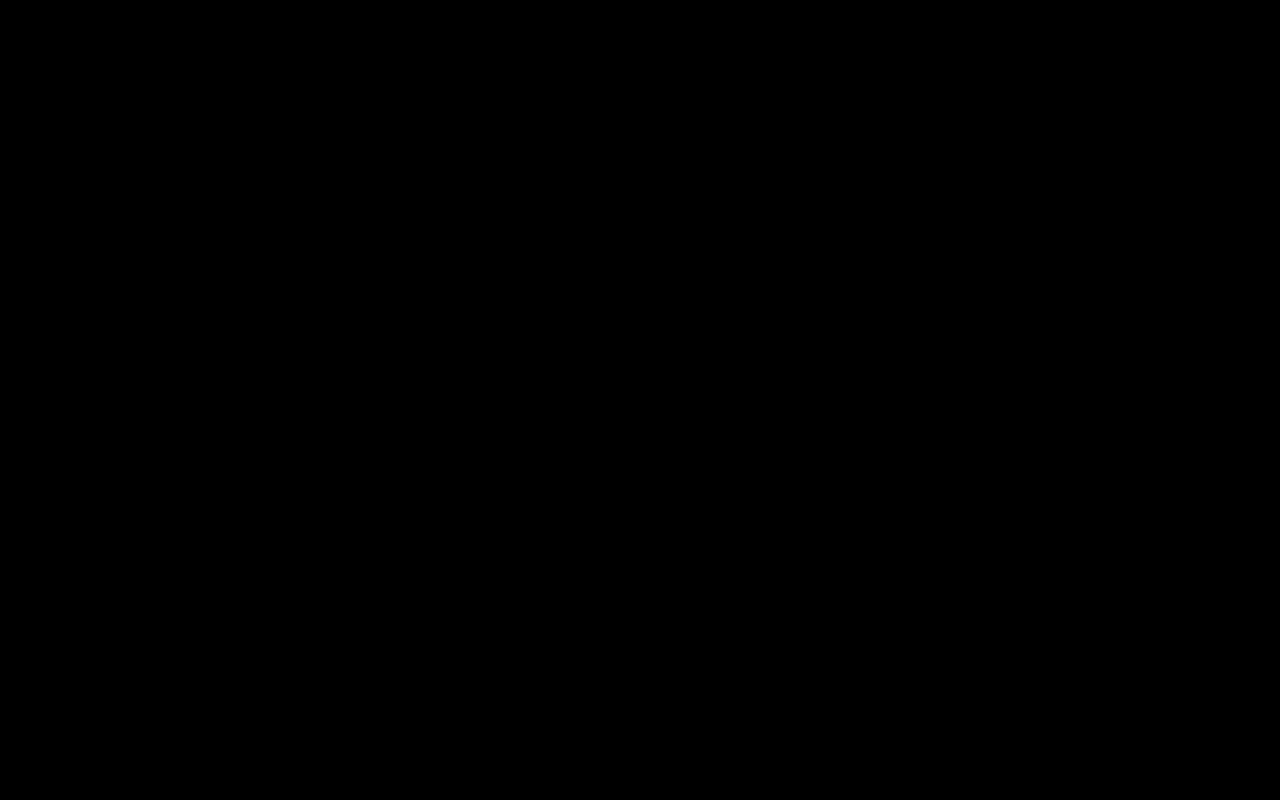
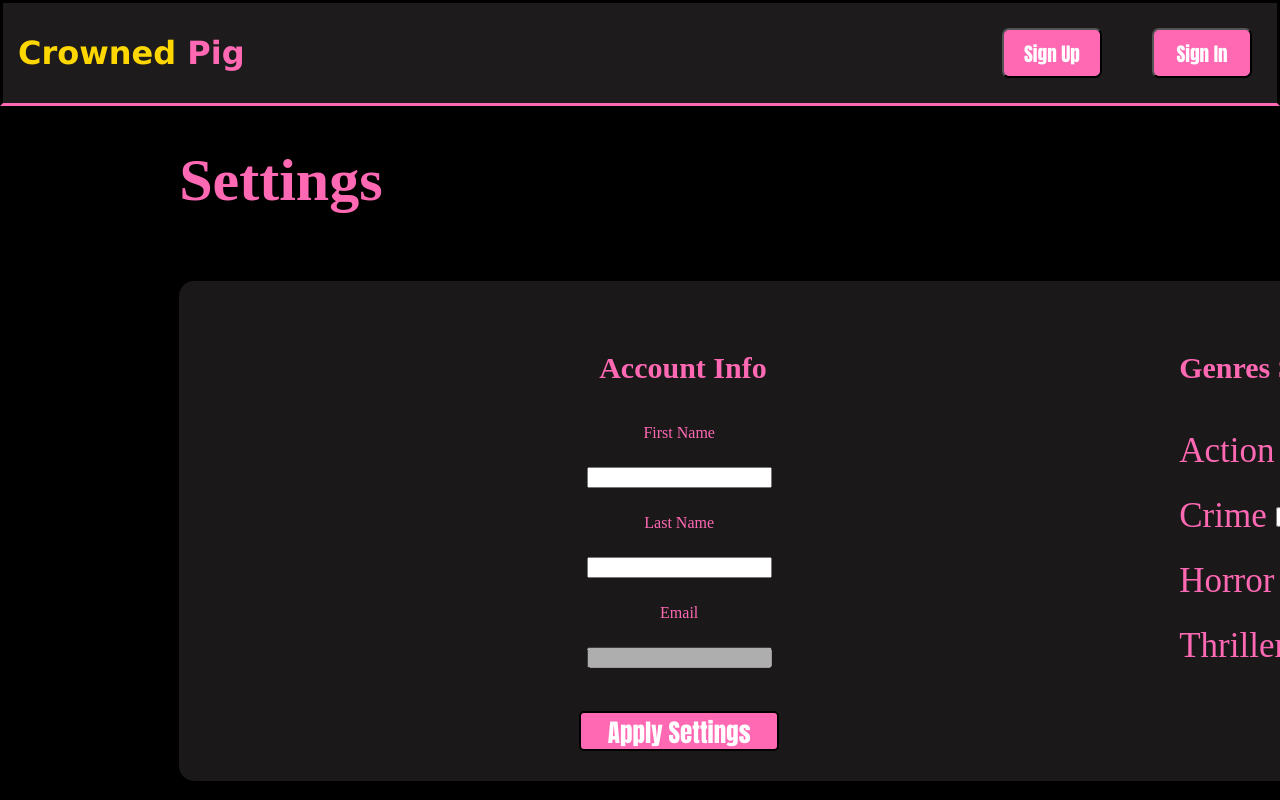
Before and after one commit to WaddlesTheWaffles/ICS4U-Assignment-6, a React (Vite) app: page /settings in a window 1280 px wide. Before the commit this address had no page. Built offline with nearby package versions, Linux system fonts and the light colour scheme.

Commit message:
Changed genrelist to be connected to an account, added same email check in register, completed settings page

```diff
--- a/src/App.jsx
+++ b/src/App.jsx
@@ -6,6 +6,7 @@ import RegisterView from "./Views/RegisterView";
 import LoginView from "./Views/LoginView";
 import MoviesView from "./Views/MoviesView";
 import DetailView from "./Views/DetailView";
+import SettingsView from "./Views/SettingsView";
 
 function App() {
   return (
@@ -13,6 +14,7 @@ function App() {
       <BrowserRouter>
         <Routes>
           <Route path="/" element={<HomeView />} />
+          <Route path="/settings" element={<SettingsView />} />
           <Route path="/register" element={<RegisterView />} />
           <Route path="/login" element={<LoginView />} />
           <Route path="/movies" element={<MoviesView />} />
--- a/src/Components/HeaderSection.css
+++ b/src/Components/HeaderSection.css
@@ -36,6 +36,7 @@ button.inHeader {
     font-family: Impact, Haettenschweiler, 'Arial Narrow Bold', sans-serif;
     font-size: larger;
     border-radius: 7px;
+    height: 50px;
     width: 100px;
     margin: 25px;
 }
--- a/src/Components/HeaderSection.jsx
+++ b/src/Components/HeaderSection.jsx
@@ -1,15 +1,26 @@
 import "./HeaderSection.css";
 import { useNavigate } from "react-router-dom";
+import { useStoreContext } from "../context";
 
 function HeaderSection() {
 
     const navigate = useNavigate();
+    const { currentAccount } = useStoreContext();
 
     return (
         <div className="toolbar" >
             <h1 className="inHeader" onClick={() => navigate('/')} ><span id="gold">Crowned</span> Pig</h1>
-            <button onClick={() => navigate('/register')} className="inHeader" >Sign Up</button>
-            <button onClick={() => navigate('/login')} className="inHeader" >Sign In</button>
+            {Object.keys(currentAccount).length <= 0
+                ? <div>
+                    <button className="inHeader" onClick={() => navigate('/register')} >Sign Up</button>
+                    <button className="inHeader" onClick={() => navigate('/login')} >Sign In</button>
+                </div>
+                : <div>
+                    <button className="inHeader" onClick={() => alert('navigate to cart')} >Cart</button>
+                    <button className="inHeader" onClick={() => navigate('/settings')} >Settings</button>
+                    <button className="inHeader" onClick={() => alert('logout')} >Logout</button>
+                </div>
+            }
         </div>
     )
 }
--- a/src/Context/index.jsx
+++ b/src/Context/index.jsx
@@ -5,12 +5,12 @@ const StoreContext = createContext();
 
 export const StoreProvider = ({ children }) => {
     const [accountList, setAccountList] = useState([]);
-    const [genreList, setGenreList] = useState([]);
-    const [currentEmail, setCurrentEmail] = useState("")
+    const [allGenreList, setAllGenreList] = useState(Map());
+    const [currentAccount, setCurrentAccount] = useState({})
     const [cart, setCart] = useState(Map());
 
     return (
-        <StoreContext.Provider value={{ accountList, setAccountList, genreList, setGenreList, currentEmail, setCurrentEmail, cart, setCart }}>
+        <StoreContext.Provider value={{ accountList, setAccountList, allGenreList, setAllGenreList, currentAccount, setCurrentAccount, cart, setCart }}>
             {children}
         </StoreContext.Provider>
     );
--- a/src/Views/LoginView.jsx
+++ b/src/Views/LoginView.jsx
@@ -7,7 +7,7 @@ import HeaderSection from "../Components/HeaderSection";
 function LoginView() {
     const navigate = useNavigate();
     const { accountList, setAccountList } = useStoreContext();
-    const { currentEmail, setCurrentEmail } = useStoreContext()
+    const { currentAccount, setCurrentAccount } = useStoreContext()
     const [email, setEmail] = useState("");
     const [password, setPassword] = useState("");
 
@@ -18,7 +18,7 @@ function LoginView() {
         } else if (accountList.find(account => account.email === email)) { //Checks if the email exist inside the list
             const accountIndex = accountList.findIndex(account => account.email === email)
             if ((email === accountList[accountIndex].email) && (password === accountList[accountIndex].password)) {
-                setCurrentEmail(email);
+                setCurrentAccount(accountList[accountIndex]);
                 navigate('/movies')
 
             } else {
--- a/src/Views/MoviesView.jsx
+++ b/src/Views/MoviesView.jsx
@@ -8,9 +8,11 @@ import DetailView from './DetailView.jsx'
 import "./MoviesView.css"
 
 function MoviesView() {
-   const { genreList, setGenreList } = useStoreContext();
+   const { allGenreList, setAllGenreList } = useStoreContext();
+   const { currentAccount } = useStoreContext();
+   const genreList = allGenreList.get(currentAccount.email); //gets the array of genres associated with the email
 
-   const [genreSelected, setGenreSelected] = useState(genreList[0].id); //Uses the first movie in the list as a default
+   const [genreSelected, setGenreSelected] = useState(genreList[0].id); //Uses the first genre in the list as a default
    const [movieIdClicked, setMovieIdClicked] = useState(912649); //Uses Venom last dance as default movie
    const [detailViewDisplayed, setdetailViewDisplayed] = useState(false);
    const [clickedFromFeature, setClickedFromFeature] = useState(false);
@@ -33,8 +35,8 @@ function MoviesView() {
    return (
       <div>
          <HeaderSection />
-         <div className='welcomeTitle'>
-            <h1>Welcome</h1>
+         <div>
+            <h1 className='welcomeTitle' >Welcome {currentAccount.firstName} {currentAccount.lastName}</h1>
          </div>
          <div className='genreSection'>
             <div className='genreList' >
--- a/src/Views/RegisterView.jsx
+++ b/src/Views/RegisterView.jsx
@@ -7,7 +7,7 @@ import HeaderSection from "../Components/HeaderSection";
 function RegisterView() {
 
     const navigate = useNavigate();
-    const { genreList, setGenreList } = useStoreContext();
+    const { allGenreList, setAllGenreList } = useStoreContext();
     const { accountList, setAccountList } = useStoreContext();
 
     const totalGenreList = [
@@ -35,12 +35,12 @@ function RegisterView() {
     const [chosenGenreList, setChosenGenreList] = useState([]);
 
     function submitForm() {
-
+        if (!sameEmailChecker()) {
             if (rePasswordCheck()) {
                 if (chosenGenreList.length < 10) {
                     alert('Please select minimum 10 genres');
                 } else {
-                setGenreList(chosenGenreList);
+                    setAllGenreList((prevList) => prevList.set(email, chosenGenreList));
                     setAccountList(prevList => { //Creates an object filled with info and adds it the to account list
 
                         return [...prevList, {
@@ -55,6 +55,9 @@ function RegisterView() {
             } else {
                 alert('Passwords are not the same');
             }
+        } else {
+            alert('This email is already in use');
+        }
     }
 
     function rePasswordCheck() {
@@ -65,7 +68,17 @@ function RegisterView() {
         }
     }
 
-    function renderCheckBoxes() {
+    function sameEmailChecker() {
+
+        for (let i = 0; i < accountList.length; i++) {
+            if (accountList[i].email == email) {
+                return true
+            }
+        }
+        return false
+    }
+
+    function renderCheckboxes() {
         return totalGenreList.map((genre) => (
             <div key={genre.id} className="checkBoxLabelPair">
                 <label htmlFor={(genre.genreName).toLowerCase() + "Genre"} >{genre.genreName}</label>
@@ -112,7 +125,7 @@ function RegisterView() {
                     <input required className="infoBoxesReg" id="rePasswordInfoBox" type="password" value={rePassword} onChange={(event) => { setRePassword(String(event.target.value)) }} />
 
                     <div className="genreCheckList">
-                        {renderCheckBoxes()}
+                        {renderCheckboxes()}
                     </div>
 
                     <input className="registerButtonReg" type="submit" value={"Register"} />
--- /dev/null
+++ b/src/Views/SettingsView.css
@@ -0,0 +1,105 @@
+.pageTitle {
+    color: hotpink;
+    font-size: 60px;
+    margin-left: 14%;
+}
+
+.infoTitle {
+    color: hotpink;
+    font-size: 30px;
+    position: absolute;
+    margin-left: 21%;
+    margin-top: -3%;
+}
+
+.genreTitle {
+    color: hotpink;
+    font-size: 30px;
+    position: absolute;
+    margin-left: 0%;
+    margin-top: -4%;
+}
+
+.settingsForm {
+    background-color: rgb(26, 24, 25);
+    border-radius: 15px;
+    position: fixed;
+    margin-left: 14%;
+    margin-top: 2%;
+    height: 500px;
+    width: 2000px;
+    display: grid;
+    grid-template-columns: repeat(2, 1fr);
+}
+
+.accountInfo {
+    margin-top: 13%;
+    display: flex;
+    flex-direction: column;
+}
+
+.settingsBoxLabel {
+    margin: auto;
+    color: hotpink;
+}
+
+.settingsInfoBox {
+    margin: auto;
+}
+
+.genresSelection {
+    margin-top: 15%;
+    display: grid;
+    grid-template-rows: repeat(4, 1fr);
+    grid-template-columns: repeat(4, 1fr);
+    gap: 10px;
+}
+
+.checkBoxLabelPair {
+    margin: auto;
+}
+
+.labelCheckboxPair label {
+    color: hotpink;
+    font-size: 35px;
+}
+
+.labelCheckboxPair input {
+    height: 20px;
+    width: 30px;
+}
+
+.settingsForm button {
+    margin: auto;
+}
+
+.applyButton {
+    background-color: hotpink;
+    color: white;
+    font-size: 25px;
+    font-family: Impact, Haettenschweiler, 'Arial Narrow Bold', sans-serif;
+    border-radius: 5px;
+    border-style: solid;
+
+    height: 40px;
+    width: 200px;
+}
+
+.backButtonSettings {
+    background-color: hotpink;
+    color: white;
+    font-size: 30px;
+    font-family: Impact, Haettenschweiler, 'Arial Narrow Bold', sans-serif;
+    border-radius: 5px;
+    border-style: solid;
+
+    position: relative;
+    height: 40px;
+    width: 125px;
+    left: -9%;
+}
+
+.settingsForm button:hover {
+    border-color: goldenrod;
+    border-width: 3px;
+}
--- /dev/null
+++ b/src/Views/SettingsView.jsx
@@ -0,0 +1,110 @@
+import "./SettingsView.css";
+import HeaderSection from "../Components/HeaderSection";
+import { useState } from "react";
+import { useNavigate } from "react-router-dom";
+import { useStoreContext } from "../context";
+
+function SettingsView() {
+
+    const navigate = useNavigate();
+    const { allGenreList, setAllGenreList } = useStoreContext();
+    const { accountList, setAccountList } = useStoreContext();
+    const { currentAccount, setCurrentAccount } = useStoreContext();
+
+    const totalGenreList = [
+        { "genreName": "Action", "id": 28 },
+        { "genreName": "Adventure", "id": 12 },
+        { "genreName": "Animation", "id": 16 },
+        { "genreName": "Comedy", "id": 35 },
+        { "genreName": "Crime", "id": 80 },
+        { "genreName": "Family", "id": 10751 },
+        { "genreName": "Fantasy", "id": 14 },
+        { "genreName": "History", "id": 36 },
+        { "genreName": "Horror", "id": 27 },
+        { "genreName": "Music", "id": 10402 },
+        { "genreName": "Mystery", "id": 9648 },
+        { "genreName": "Sci-Fi", "id": 878 },
+        { "genreName": "Thriller", "id": 53 },
+        { "genreName": "War", "id": 10752 },
+        { "genreName": "Western", "id": 37 }
+    ];
+    const [firstName, setFirstName] = useState(currentAccount.firstName);
+    const [lastName, setLastName] = useState(currentAccount.lastName);
+    const [email, setEmail] = useState(currentAccount.email);
+
+    const [chosenGenreList, setChosenGenreList] = useState(allGenreList.get(currentAccount.email) || []);
+
+    function renderCheckboxes() {
+        return totalGenreList.map((genre) => (
+            <div key={genre.id} className="labelCheckboxPair">
+                <label htmlFor={(genre.genreName).toLowerCase() + "Genre"} >{genre.genreName}</label>
+                {chosenGenreList.some(item => item.id === genre.id)
+                    ? <input checked type="checkbox" id={(genre.genreName).toLowerCase() + "Genre"} onChange={(event) => { event.target.checked ? addGenreToList(genre) : removeGenreFromList(genre) }} />
+                    : <input type="checkbox" id={(genre.genreName).toLowerCase() + "Genre"} onChange={(event) => { event.target.checked ? addGenreToList(genre) : removeGenreFromList(genre) }} />
+                }
+            </div>
+        ))
+    }
+
+    function addGenreToList(genreObject) {
+        setChosenGenreList(prevList => {
+            if (prevList.find(item => item.genreName === genreObject.genreName)) {
+                alert('Genre has already been added to the list');
+                return prevList;
+            }
+            return [...prevList, genreObject];
+        });
+    }
+
+    function removeGenreFromList(genreObject) {
+        setChosenGenreList(prevList => {
+            if (!prevList.find(item => item.genreName === genreObject.genreName)) {
+                alert('Genre is not in the list');
+                return prevList;
+            }
+            return prevList.filter(item => item.genreName !== genreObject.genreName);
+        });
+    }
+
+    function applyChanges() {
+
+        if (chosenGenreList.length < 10) {
+            alert('Please choose minimum 10 genres')
+        } else {
+            let accountIndex = accountList.findIndex(account => account.email === currentAccount.email);
+            currentAccount.firstName = firstName;
+            currentAccount.lastName = lastName;
+            accountList[accountIndex] = currentAccount;
+            setAllGenreList(allGenreList.set(email, chosenGenreList))
+            alert("Settings have been saved.");
+        }
+    }
+
+    return (
+        <div>
+            <HeaderSection />
+            <h1 className="pageTitle" >Settings</h1>
+            <form className="settingsForm" onSubmit={(event) => { event.preventDefault(); applyChanges(); }}>
+                <div className="accountInfo" >
+                    <h2 className="infoTitle" >Account Info</h2>
+                    <label className="settingsBoxLabel" >First Name</label>
+                    <input required className="settingsInfoBox" type="text" value={firstName} onChange={(event) => { setFirstName(String(event.target.value)) }} />
+                    <label className="settingsBoxLabel" >Last Name</label>
+                    <input required className="settingsInfoBox" type="text" value={lastName} onChange={(event) => { setLastName(String(event.target.value)) }} />
+                    <label className="settingsBoxLabel" >Email</label>
+                    <input disabled className="settingsInfoBox" type="text" value={email} />
+                </div>
+
+                <div className="genresSelection" >
+                    <h2 className="genreTitle" >Genres Selected</h2>
+                    {renderCheckboxes()}
+                </div>
+
+                <button className="applyButton" type="submit" >Apply Settings</button>
+                <button className="backButtonSettings" type="button" onClick={() => navigate(-1)}>Back</button>
+            </form>
+        </div>
+    )
+}
+
+export default SettingsView
```
Also changed, not shown: src/Views/MoviesView.css (+6 -6 lines). Lines whose indentation alone changed are shown as unchanged.
